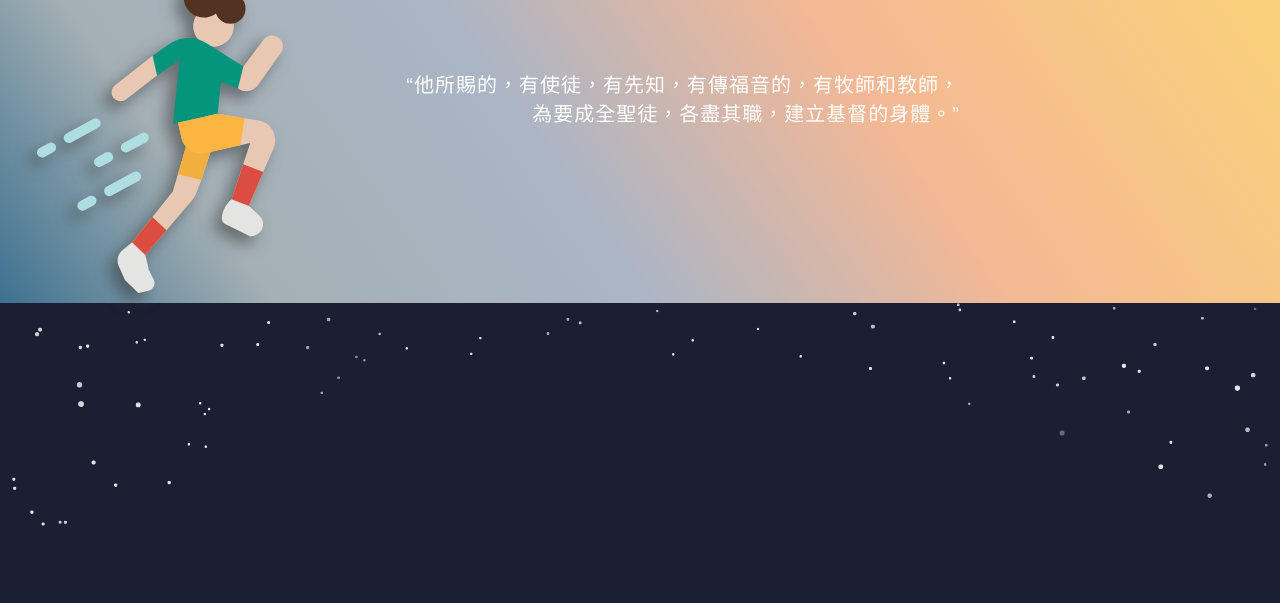
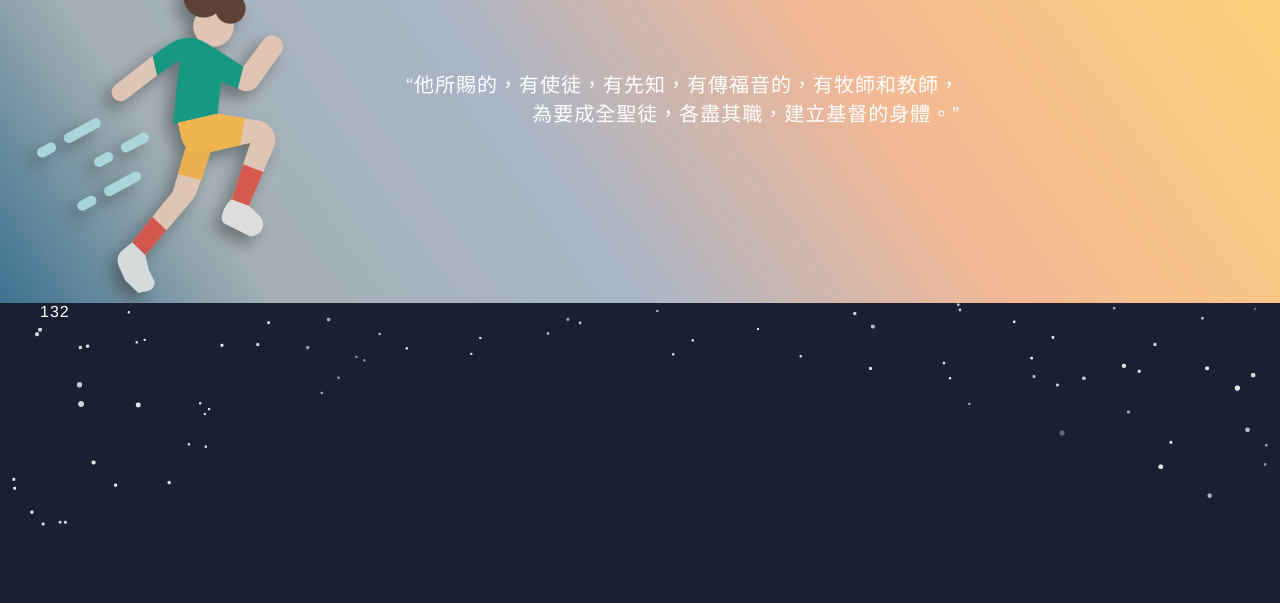
Before and after one commit to ya95123/myjob, a plain HTML site: page index.html in a window 1280 px wide. Shown: the part 497-1100 px from the top of the page. Drawn offline with Linux system fonts and the light colour scheme.

Commit message:
adjust index

```diff
--- a/css/style.scss
+++ b/css/style.scss
@@ -10,9 +10,11 @@
 html,
 body {
   height: 100%;
+  scroll-behavior: smooth;
 }
 
 body {
+
   &::-webkit-scrollbar {
     width: 7px;
     background: transparent !important;
@@ -67,7 +69,6 @@ img {
   position: relative;
   color: $fontColor-main;
   letter-spacing: 1px;
-  scroll-behavior: smooth;
 }
 
 #navbar {
@@ -147,6 +148,7 @@ img {
     bottom: 1%;
     z-index: 15;
     filter: drop-shadow($shadow-runner);
+    opacity: $opacity-main;
 
     width: 25%;
 
--- a/index.html
+++ b/index.html
@@ -62,6 +62,10 @@
       <img class="bg-star" src="./img/night_start.svg">
       <img class="bg-star" src="./img/night_start.svg">
 
+      <div class="container">
+        132
+      </div>
+
 
     </section>
 
```
Also changed, not shown: css/style.css, css/style.min.css.
